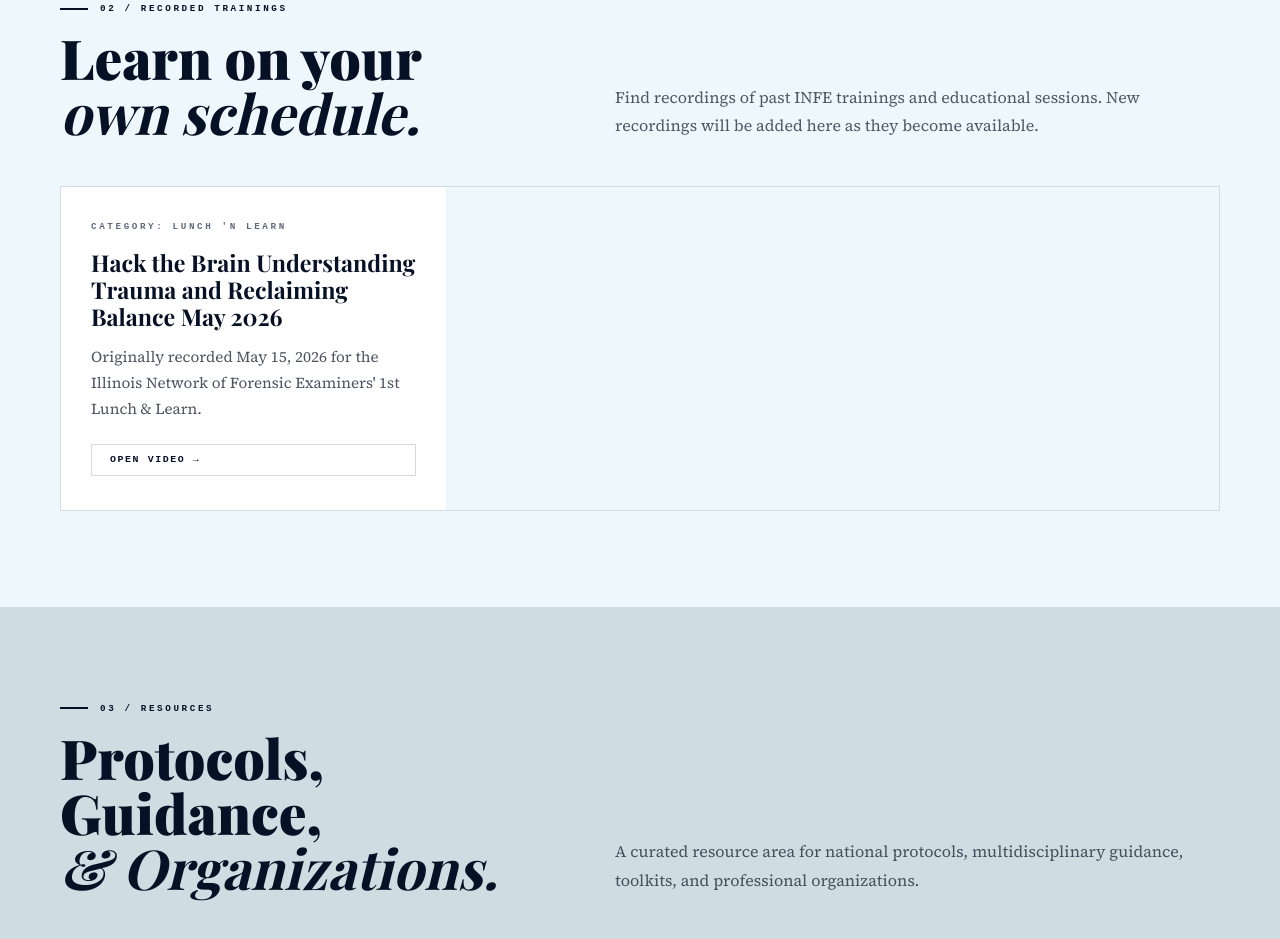
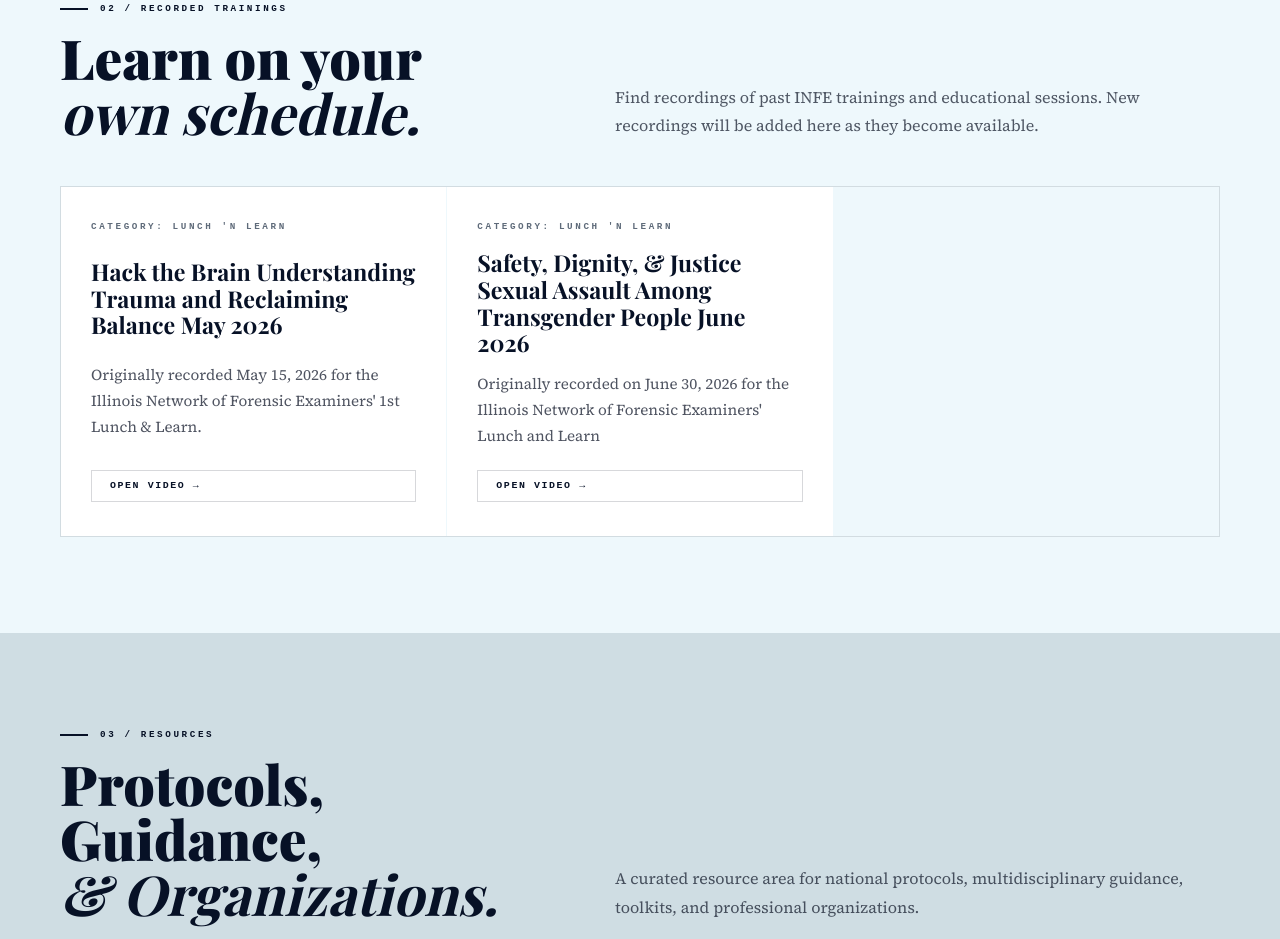
Before and after one commit to illinoisnfe-pixel/infewebsite, a plain HTML site: page index.html in a window 1280 px wide. Shown: the part 1494-2433 px from the top of the page. Drawn offline with nearby package versions, Linux system fonts and the light colour scheme; a web font is replaced by a local one.

Commit message:
Update index.html

```diff
--- a/index.html
+++ b/index.html
@@ -519,6 +519,14 @@ footer p{
           <div class="card-cta">Open Video →</div>
         </div>
       </a>
+		 <a href="https://youtu.be/XvdefctzeGY" target="_blank" class="card-link">
+        <div class="info-card">
+          <div class="card-kicker">Category: Lunch 'n Learn</div>
+          <h3>Safety, Dignity, & Justice Sexual Assault Among Transgender People June 2026</h3>
+          <p>Originally recorded on June 30, 2026 for the Illinois Network of Forensic Examiners' Lunch and Learn</p>
+          <div class="card-cta">Open Video →</div>
+        </div>
+      </a>
 
     </div>
   </div>
```
